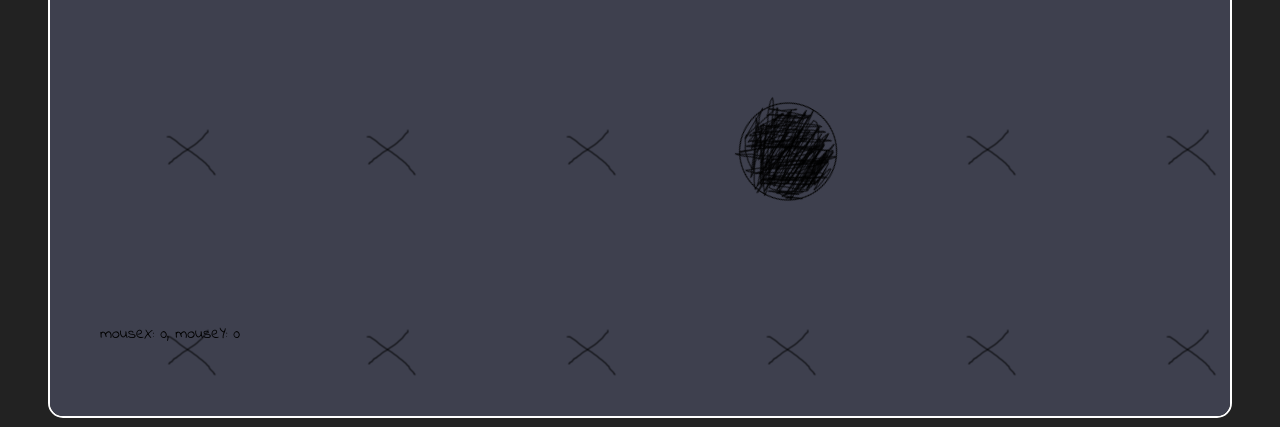
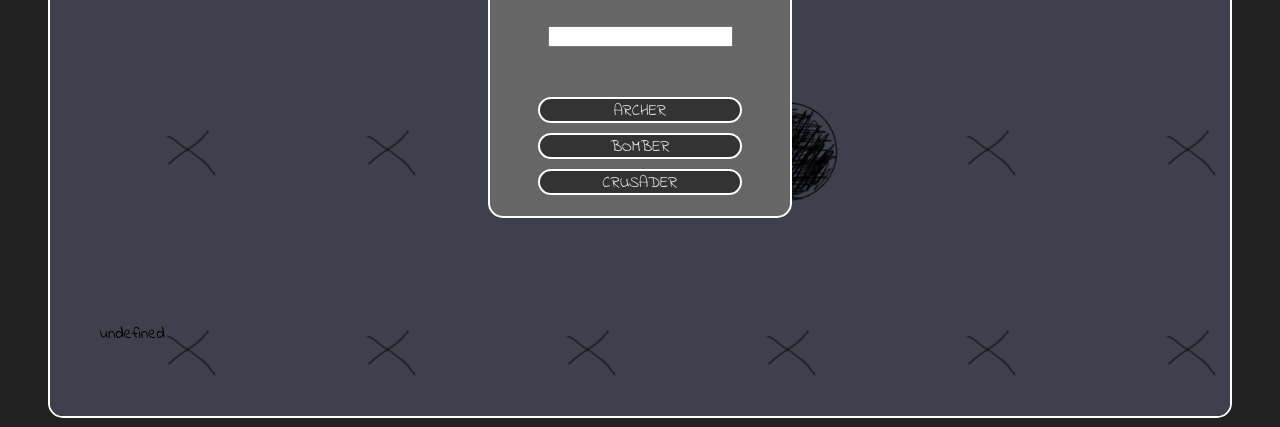
Before and after one commit to Harcton/NodeJS-game, a website: page client test/default.html in a window 1280 px wide. Shown: the part 373-800 px from the top of the page. Drawn offline with nearby package versions, Linux system fonts and the light colour scheme.

Commit message:
join window popup

```diff
--- a/client test/default.html
+++ b/client test/default.html
@@ -25,6 +25,13 @@
 				<h1>Browser doesn't support canvas!</h1>
 			</canvas>
 		</div>
+		<div id="joinpopup" class="movable">
+			<h1>JOIN</h1>
+			<input type="text" name="name" value="" id="joinname">
+			<div class="joinbutton">ARCHER</div>
+			<div class="joinbutton">BOMBER</div>
+			<div class="joinbutton">CRUSADER</div>
+		</div>
 		<p id="debugtext">debug</p>
 	</body>
 </html>
--- a/client test/script.js
+++ b/client test/script.js
@@ -22,6 +22,18 @@ $(document).ready(function()
 
 	var mouseX = 0, mouseY = 0, mouseW = 0;
 	var mouseW_m = false;
+
+    var name;
+	var joinpopup = document.getElementById("joinpopup");
+	var joinpopupOffset = $('#canvas').offset();
+	$('#joinpopup').css({left: joinpopupOffset.left + canvas.width / 2 - 150 + "px"});
+	$('#joinpopup').css({top: joinpopupOffset.top + canvas.height / 2 - 150 + "px"});
+
+	$('.joinbutton').mousedown(function()
+	{
+		$('#joinpopup').css({display: 'none'});
+		name = document.getElementById("joinname").value;
+	});
 
 	if (canvas.getContext)
 	{
@@ -181,7 +193,7 @@ $(document).ready(function()
 			}
 
 				var debugtest = document.getElementById("debugtext");
-				debugtext.innerHTML = "mouseX: " + mouseX + ", mouseY: " + mouseY;
+				debugtext.innerHTML = name;
 
 			window.requestAnimationFrame(update);
 		}
--- a/client test/stylesheet.css
+++ b/client test/stylesheet.css
@@ -35,3 +35,34 @@ body
 	margin-left: 100px;
 	margin-top: -100px;
 }
+
+#joinpopup
+{
+	position: absolute;
+	background-color: #666666;
+	font-family: 'Indie Flower', cursive;
+	color: #dddddd;
+	font-size: 20x;
+	width: 300px;
+	height: 300px;
+	border-radius: 15px;
+	border: 2px solid white;
+	padding: 0px;
+}
+
+#joinname
+{
+	margin-top: 20px;
+	margin-bottom: 50px;
+}
+
+.joinbutton
+{
+	background-color: #333333;
+	width: 200px;
+	height: 22px;
+	margin: auto;
+	margin-bottom: 10px;
+	border-radius: 15px;
+	border: 2px solid white;
+}
```
